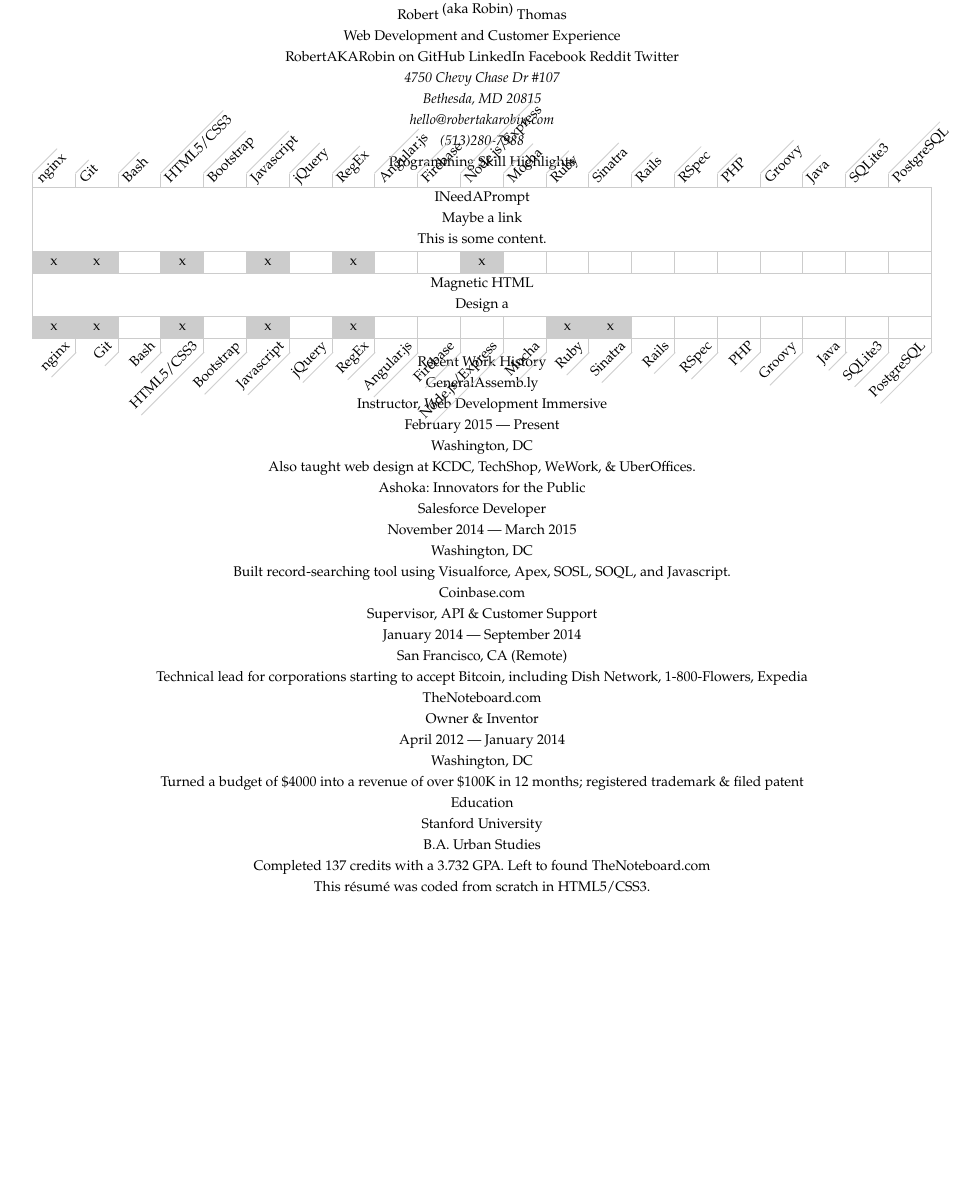
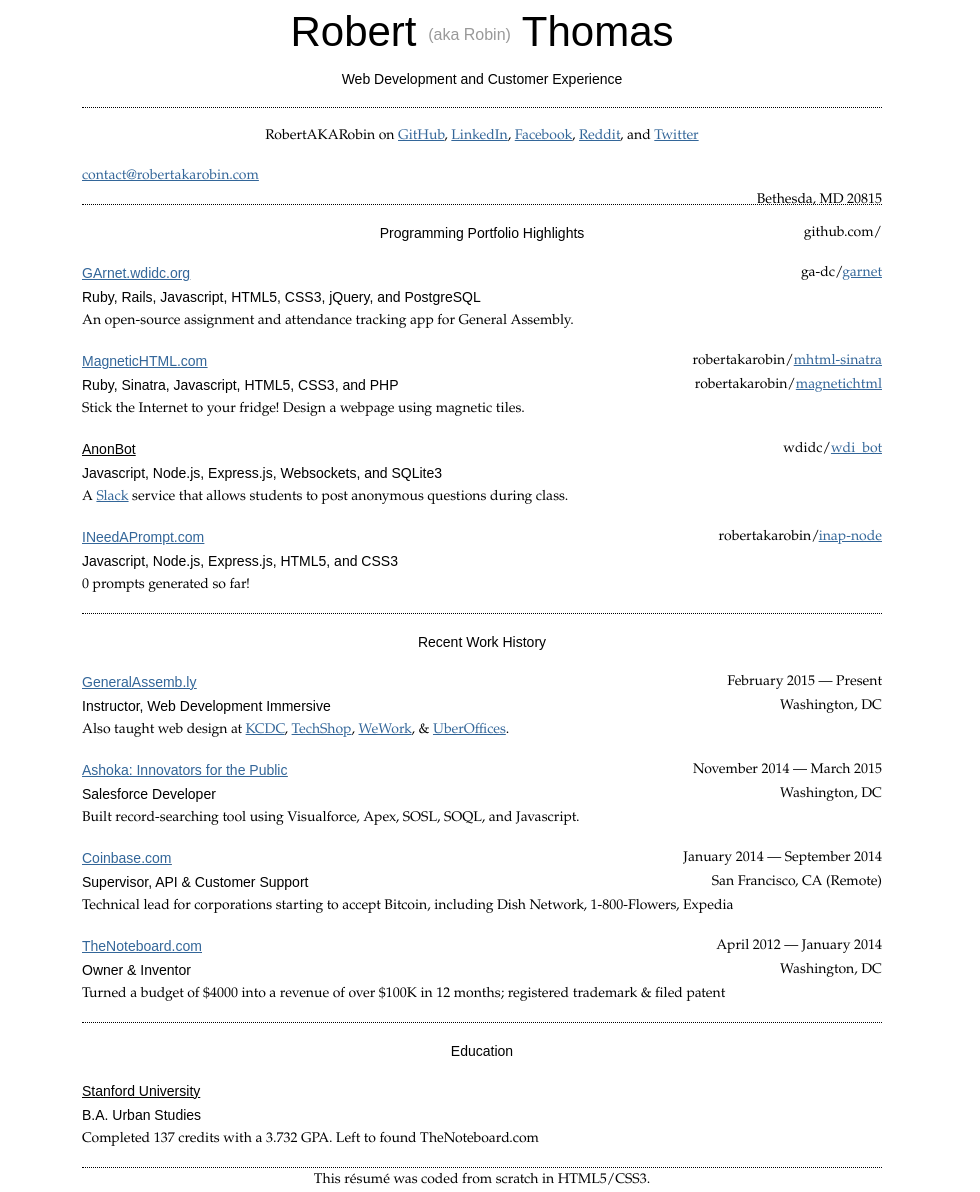
Before and after one commit to RobertAKARobin/robertakarobin.github.io, a PHP site: page / in a window 1280 px wide. Shown: the whole page, without its empty margins (158-1138 px from the left). Before the commit the page ends 893 px from the top, so only its background shows below. Run offline with PHP 8.4, Linux system fonts and the light colour scheme; data that the repository does not hold is empty.

Commit message:
Business CSS complete

```diff
--- a/css/business.css
+++ b/css/business.css
@@ -14,66 +14,79 @@
   outline:none;
 }
 body{
-  font-family: Palatino, Georgia, serif;
   font-size: 14px;
-  line-height: 21px;
+  line-height: 24px;
+  margin:0 auto;
+  max-width:800px;
   text-align:center;
-  margin:0 auto;
-  max-width:900px;
+}
+h3, li, section p{
+  text-align:left;
+}
+div, section, header, li{
+  position:relative;
+}
+a{
+  color:#369;
+  cursor:pointer;
+  text-decoration:underline;
+}
+a:hover{
+  color:#69c;
 }
 
-table{
-  border-spacing:0;
-  table-layout:fixed;
-  width:100%;
+header
+{
+  font-family: "Futura","Arial Rounded MT Bold","Helvetica Rounded",Arial,sans-serif;
 }
-th, td{
-  position:relative;
+body, aside{
+  font-family: Palatino, Georgia, serif;
 }
-th, td,
-thead span,
-tfoot span{
-  border-style:solid;
-  border-color:#ccc;
-  border-width:0px;
-  box-sizing:border-box;
+h1{
+  font-size:42px;
+  line-height:64px;
 }
-td{
-  border-width:1px;
+h1 sup{
+  vertical-align:middle;
+  font-size:1rem;
+  color:#999;
 }
-td.on{
-  background-color:#ccc;
+h3{
+  text-decoration:underline;
 }
-thead th,
-tfoot th{
-  height:1em;
-}
-thead th{
-  border-left-width:1px;
-}
-tfoot th{
-  border-right-width:1px;
-}
-thead span,
-tfoot span{
-  display:block;
+aside{
   position:absolute;
-  transform:rotateZ(-45deg);
-}
-thead span{
-  top:100%;
-  left:0;
-  border-top-width:1px;
-  margin-left:-1px;
-  margin-top:-1em;
-  transform-origin:0 0;
-}
-tfoot span{
   top:0;
   right:0;
-  margin-right:1em;
-  margin-top:-2px;
-  border-bottom-width:1px;
-  transform:rotateZ(-45deg);
-  transform-origin:100% 0%;
 }
+aside,
+aside p,
+aside li{
+  text-align:right;
+}
+address{
+  font-style:normal;
+}
+section, footer{
+  border-top:1px dotted #000;
+}
+h1+p, h2{
+  margin-bottom:1rem;
+}
+h3{
+  margin-top:1rem;
+}
+section{
+  padding:1rem 0;
+}
+
+.il,
+.il li{
+  display:inline-block;
+}
+.il li:not(:last-of-type):after{
+  content:",";
+}
+.il li:last-of-type:before{
+  content:"and ";
+}
--- a/index.php
+++ b/index.php
@@ -1,6 +1,11 @@
 <!DOCTYPE html>
 <?php
-  if($_SERVER["SERVER_NAME"] == "localhost") $offline = true;
+  if($_SERVER["SERVER_NAME"] == "localhost"){
+    $localhost = true;
+    $contact = json_decode(file_get_contents("contact.json"), true);
+  }
+  $inap_url = "http://ineedaprompt.com/count";
+  $inap_count = json_decode(file_get_contents($inap_url), true)["count"];
 ?>
 <html>
   <head>
@@ -14,75 +19,120 @@
   </head>
   <body>
 
-    <section>
     <header>
       <h1>Robert <sup>(aka Robin)</sup> Thomas</h1>
       <p>Web Development and Customer Experience</p>
     </header>
-      <p>RobertAKARobin on
-        <a href="https://github.com/robertakarobin">GitHub</a>
-        <a href="http://www.linkedin.com/in/robertakarobin">LinkedIn</a>
-        <a href="https://www.facebook.com/robertakarobin">Facebook</a>
-        <a href="http://www.reddit.com/user/robertgfthomas">Reddit</a>
-        <a href="https://twitter.com/robertakarobin">Twitter</a>
-      </p>
+
+    <section>
+      <h2 class="il">RobertAKARobin on</h2>
+      <ul class="il">
+        <li><a href="https://github.com/robertakarobin">GitHub</a></li>
+        <li><a href="http://www.linkedin.com/in/robertakarobin">LinkedIn</a></li>
+        <li><a href="https://www.facebook.com/robertakarobin">Facebook</a></li>
+        <li><a href="http://www.reddit.com/user/robertgfthomas">Reddit</a></li>
+        <li><a href="https://twitter.com/robertakarobin">Twitter</a></li>
+      </ul>
+      <div>
         <address>
-        4750 Chevy Chase Dr &num;107
-        <br />Bethesda, MD 20815
+          <p><a href="mailto:hello@robertakarobin.com">contact@robertakarobin.com</a>
+          <!-- Phone --><?php if($localhost) echo("<br/>" . $contact["phone"]); ?></p>
         </address>
+        <aside>
           <address>
-        <a href="mailto:hello@robertakarobin.com">hello@robertakarobin.com</a>
-        <br />(513)280-7988
+            <p><!-- Street --><?php if($localhost) echo($contact["street"] . "<br/>"); ?>
+            Bethesda, MD 20815</p>
           </address>
+        </aside>
+      </div>
     </section>
 
     <main>
       <section>
-        <h2>Programming Skill Highlights</h2>
-        <table>
-<?php
-include("classes/tablestring.php");
-$eol = PHP_EOL;
-$portfolio = [];
-
-$portfolio["INAP"] = <<<HTML
         <header>
-    <h3>INeedAPrompt</h3>
-    <p><a href="#">Maybe a link</a></p>
+          <h2>Programming Portfolio Highlights</h2>
+          <aside>github.com/</aside>
         </header>
-  <p>This is some content.</p>
-HTML;
-$portfolio["MHTML"] = <<<HTML
-  <h3>Magnetic HTML</h3>
-  <p>Design a </p>
-HTML;
-
-$table = (new TableString(file_get_contents("views/tablestring.txt")))->transpose();
-$headers = $table->rowToHTML($table->headers["h"]);
-echo "<thead><tr>$headers</tr></thead>$eol";
-foreach($portfolio as $header => $html){
-  $tds = $table->rowHTMLByHeader($header);
-  echo "<tr><td colspan='$table->numCols'>$html</td></tr>$eol";
-  echo "<tr>$tds</tr>$eol";
-}
-echo "<tfoot><tr>$headers</tr></tfoot>$eol";
-?>
-        </table>
-        <!-- MongoDB, Visualforce, SOSL, SOQL, Heroku -->
+        <ol>
+          <li>
+            <header>
+              <h3><a href="http://garnet.wdidc.org">GArnet.wdidc.org</a></h3>
+              <ul class="il">
+                <li>Ruby</li>
+                <li>Rails</li>
+                <li>Javascript</li>
+                <li>HTML5</li>
+                <li>CSS3</li>
+                <li>jQuery</li>
+                <li>PostgreSQL</li>
+              </ul>
+              <aside>ga-dc/<a href="http://github.com/ga-dc/garnet">garnet</a></aside>
+            </header>
+            <p>An open-source assignment and attendance tracking app for General Assembly.</p>
+          </li>
+          <li>
+            <header>
+              <h3><a href="http://www.magnetichtml.com">MagneticHTML.com</a></h3>
+              <ul class="il">
+                <li>Ruby</li>
+                <li>Sinatra</li>
+                <li>Javascript</li>
+                <li>HTML5</li>
+                <li>CSS3</li>
+                <li>PHP</li>
+              </ul>
+              <aside>
+                <ul>
+                  <li>robertakarobin/<a href="http://github.com/robertakarobin/mhtml-sinatra">mhtml-sinatra</a></li>
+                  <li>robertakarobin/<a href="http://github.com/robertakarobin/magnetichtml">magnetichtml</a></li>
+                </ul>
+              </aside>
+            </header>
+            <p>Stick the Internet to your fridge! Design a webpage using magnetic tiles.</p>
+          </li>
+          <li>
+            <header>
+              <h3>AnonBot</h3>
+              <ul class="il">
+                <li>Javascript</li>
+                <li>Node.js</li>
+                <li>Express.js</li>
+                <li>Websockets</li>
+                <li>SQLite3</li>
+              </ul>
+              <aside>wdidc/<a href="http://github.com/wdidc/wdi_bot">wdi_bot</a></aside>
+            </header>
+            <p>A <a href="http://slack.com">Slack</a> service that allows students to post anonymous questions during class.</p>
+          </li>
+          <li>
+            <header>
+              <h3><a href="http://ineedaprompt.com">INeedAPrompt.com</a></h3>
+              <ul class="il">
+                <li>Javascript</li>
+                <li>Node.js</li>
+                <li>Express.js</li>
+                <li>HTML5</li>
+                <li>CSS3</li>
+              </ul>
+              <aside>robertakarobin/<a href="http://github.com/robertakarobin/inap-node">inap-node</a></aside>
+            </header>
+            <p><?php echo number_format($inap_count); ?> prompts generated so far!</p>
+          </li>
+        </ol>
       </section>
 
       <section>
-        <h2>Recent Work History</h2>
+        <header><h2>Recent Work History</h2></header>
         <ol>
           <li>
             <header>
               <h3><a href="https://generalassemb.ly/instructors/robin-thomas/3803">GeneralAssemb.ly</a></h3>
               <p>Instructor, Web Development Immersive</p>
-            </header>
               <aside>
                 <time datetime="2015-02-01">February 2015 &mdash; Present</time>
                 <p>Washington, DC</p>
               </aside>
+            </header>
             <p>Also taught web design at <a href="http://knowledgecommonsdc.org/classes/anatomy-website3/">KCDC</a>, <a href="http://techshop.ws/take_classes.html?storeId=12&amp;categoryId=26">TechShop</a>, <a href="http://wework.com">WeWork</a>, &amp; <a href="http://uberoffices.com">UberOffices</a>.</p>
           </li>
           <li>
@@ -122,7 +172,7 @@ echo "<tfoot><tr>$headers</tr></tfoot>$eol";
       </section>
 
       <section>
-        <h2>Education</h2>
+        <header><h2>Education</h2></header>
         <ul>
           <li>
             <header>
--- a/views/tablestring.txt
+++ b/views/tablestring.txt
@@ -20,3 +20,12 @@ Groovy          .     .     .   .   .   .       x       .
 Java            .     .     .   .   .   .       x       .
 SQLite3         .     .     x   .   .   .       .       .
 PostgreSQL      .     .     .   x   .   .       .       .
+
+.               INAP  pMHTML  MHTML GAr Grumblr Excel RAKAR
+HTML            x     x       x     x   x       .     x
+JS              x     x       x     x   x       .     x
+Angular         .     .       .     .   x       .     .
+Node            x     .       .     .   .       .     .
+Ruby            .     x       .     x   .       .     .
+PHP             .     .       x     .   .       .     x
+Groovy          .     .       .     .   .       x     .
```
Also changed, not shown: 1 other file. Lines whose indentation alone changed are shown as unchanged.
